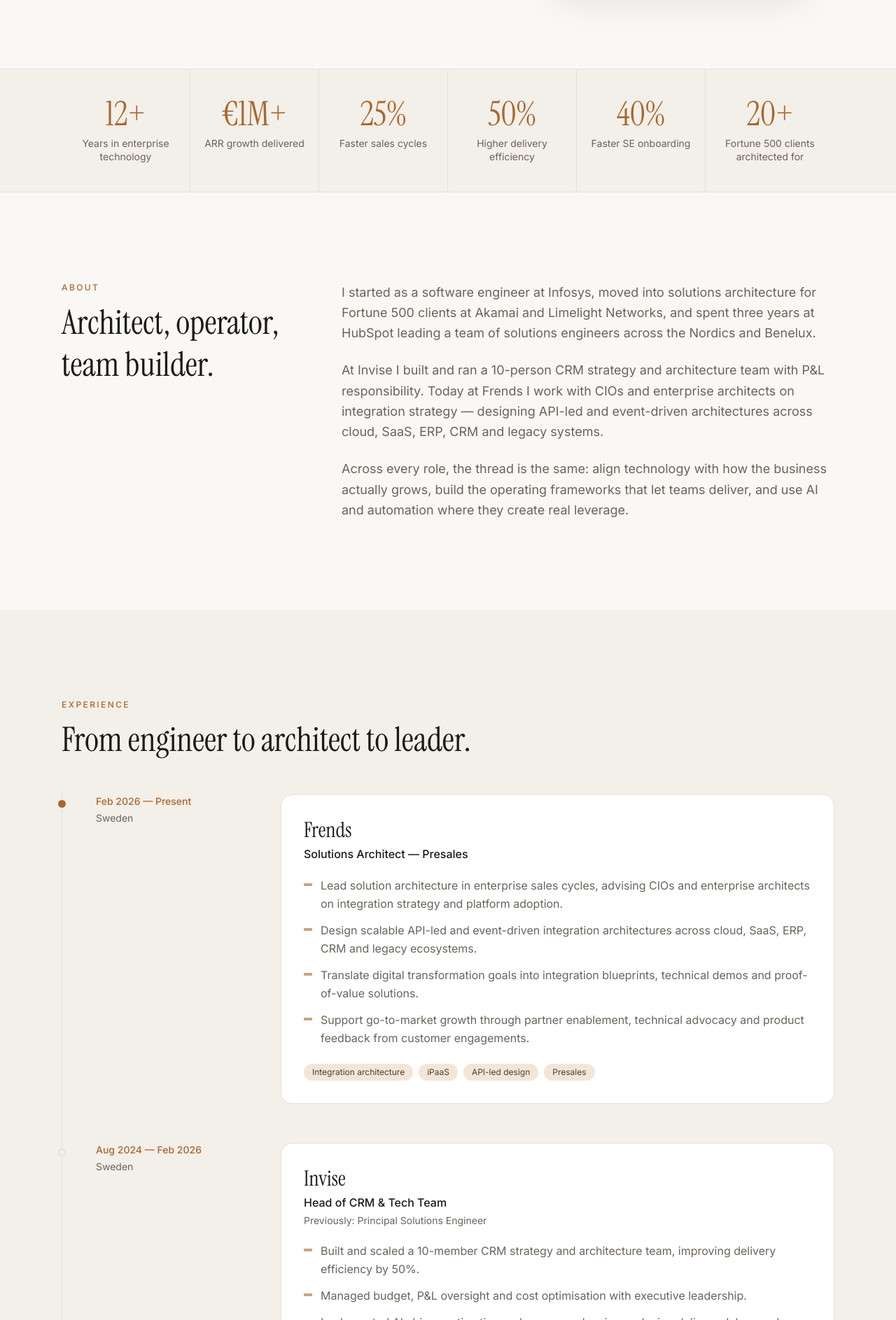
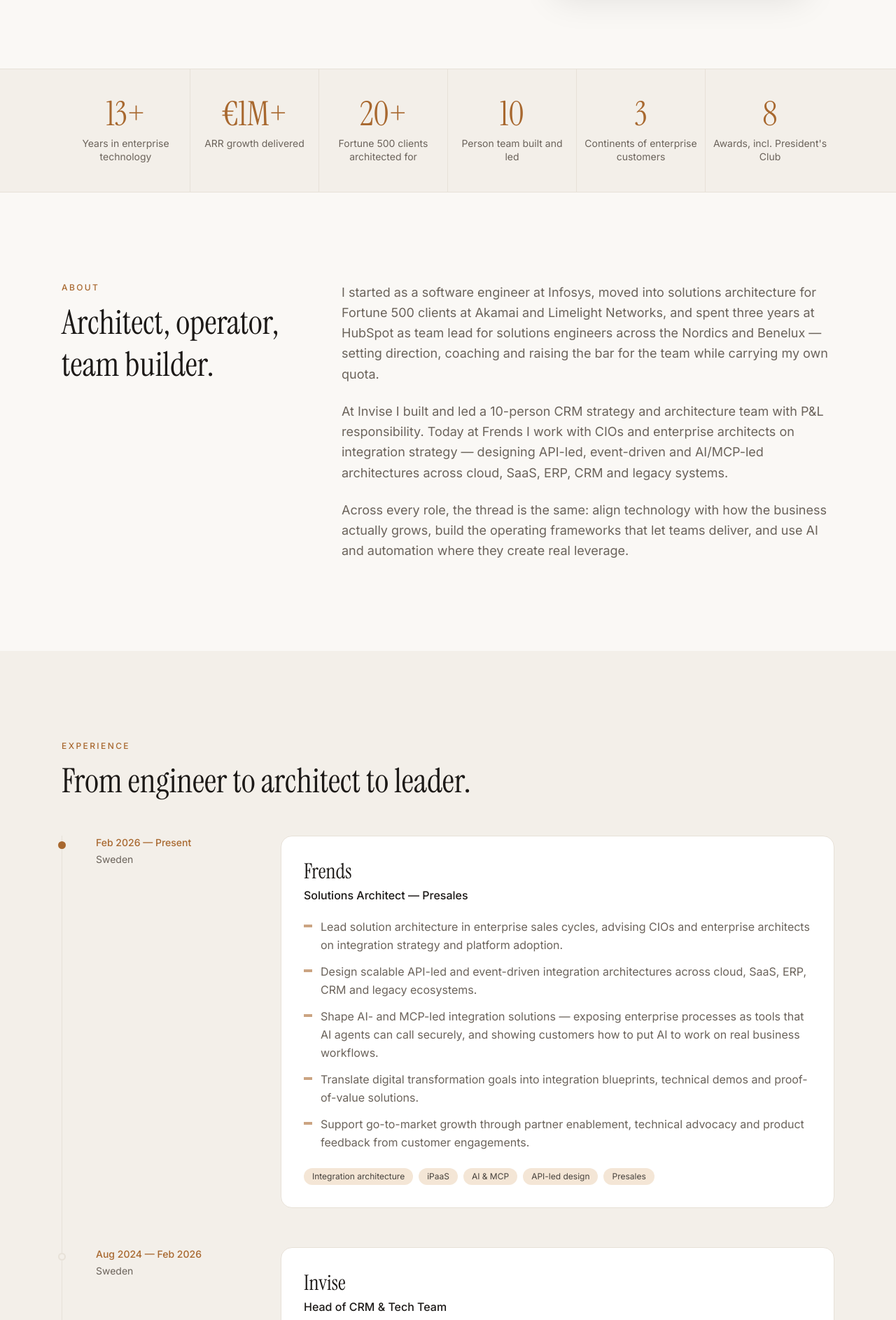
Before and after one commit to rkprabhu1000/rkprabhu1000.github.io, a React (Vite) app: page / in a window 1280 px wide. Shown: the part 654-2540 px from the top of the page at 70% size. Built offline with nearby package versions, Linux system fonts and the light colour scheme.

Commit message:
Refine content: 13+ years, value-focused stats, team lead wording, AI/MCP
Co-Authored-By: Claude Opus 5.5 <noreply@anthropic.com>

```diff
--- a/index.html
+++ b/index.html
@@ -4,7 +4,7 @@
     <meta charset="UTF-8" />
     <meta name="viewport" content="width=device-width, initial-scale=1.0" />
     <title>RK Prabhu — Solutions Architect & Technology Leader</title>
-    <meta name="description" content="RK Prabhu is a Solutions Architect and technology & operations leader with 12+ years across SaaS, CRM, iPaaS, CDN and cloud — designing enterprise integration architectures and building high-performing presales teams." />
+    <meta name="description" content="RK Prabhu is a Solutions Architect and technology, sales & operations leader with 13+ years across SaaS, CRM, iPaaS, CDN and cloud — designing enterprise integration architectures and building high-performing presales teams." />
     <meta name="author" content="RK Prabhu" />
     <link rel="icon" type="image/svg+xml" href="./favicon.svg" />
     <link rel="preconnect" href="https://fonts.googleapis.com" />
--- a/src/data.ts
+++ b/src/data.ts
@@ -8,21 +8,21 @@ export const profile = {
   linkedin: 'https://www.linkedin.com/in/rk-prabhu/',
   headline: 'I help enterprises connect their systems, their teams and their strategy.',
   intro:
-    'Technology & operations leader with 12+ years across SaaS, CRM, iPaaS, CDN and cloud — designing enterprise integration architectures, building high-performing presales teams and turning digital transformation goals into measurable business outcomes.',
+    'Technology, sales & operations leader with 13+ years across SaaS, CRM, iPaaS, CDN and cloud — designing enterprise integration architectures, leading high-performing presales teams and turning digital transformation goals into measurable business outcomes.',
   about: [
-    'I started as a software engineer at Infosys, moved into solutions architecture for Fortune 500 clients at Akamai and Limelight Networks, and spent three years at HubSpot leading a team of solutions engineers across the Nordics and Benelux.',
-    'At Invise I built and ran a 10-person CRM strategy and architecture team with P&L responsibility. Today at Frends I work with CIOs and enterprise architects on integration strategy — designing API-led and event-driven architectures across cloud, SaaS, ERP, CRM and legacy systems.',
+    'I started as a software engineer at Infosys, moved into solutions architecture for Fortune 500 clients at Akamai and Limelight Networks, and spent three years at HubSpot as team lead for solutions engineers across the Nordics and Benelux — setting direction, coaching and raising the bar for the team while carrying my own quota.',
+    'At Invise I built and led a 10-person CRM strategy and architecture team with P&L responsibility. Today at Frends I work with CIOs and enterprise architects on integration strategy — designing API-led, event-driven and AI/MCP-led architectures across cloud, SaaS, ERP, CRM and legacy systems.',
     'Across every role, the thread is the same: align technology with how the business actually grows, build the operating frameworks that let teams deliver, and use AI and automation where they create real leverage.',
   ],
 }
 
 export const stats = [
-  { value: '12+', label: 'Years in enterprise technology' },
+  { value: '13+', label: 'Years in enterprise technology' },
   { value: '€1M+', label: 'ARR growth delivered' },
-  { value: '25%', label: 'Faster sales cycles' },
-  { value: '50%', label: 'Higher delivery efficiency' },
-  { value: '40%', label: 'Faster SE onboarding' },
   { value: '20+', label: 'Fortune 500 clients architected for' },
+  { value: '10', label: 'Person team built and led' },
+  { value: '3', label: 'Continents of enterprise customers' },
+  { value: '8', label: "Awards, incl. President's Club" },
 ]
 
 export type Role = {
@@ -44,10 +44,11 @@ export const experience: Role[] = [
     points: [
       'Lead solution architecture in enterprise sales cycles, advising CIOs and enterprise architects on integration strategy and platform adoption.',
       'Design scalable API-led and event-driven integration architectures across cloud, SaaS, ERP, CRM and legacy ecosystems.',
+      'Shape AI- and MCP-led integration solutions — exposing enterprise processes as tools that AI agents can call securely, and showing customers how to put AI to work on real business workflows.',
       'Translate digital transformation goals into integration blueprints, technical demos and proof-of-value solutions.',
       'Support go-to-market growth through partner enablement, technical advocacy and product feedback from customer engagements.',
     ],
-    skills: ['Integration architecture', 'iPaaS', 'API-led design', 'Presales'],
+    skills: ['Integration architecture', 'iPaaS', 'AI & MCP', 'API-led design', 'Presales'],
   },
   {
     company: 'Invise',
@@ -56,7 +57,8 @@ export const experience: Role[] = [
     period: 'Aug 2024 — Feb 2026',
     earlier: 'Principal Solutions Engineer',
     points: [
-      'Built and scaled a 10-member CRM strategy and architecture team, improving delivery efficiency by 50%.',
+      'Built and scaled a 10-member CRM strategy and architecture team, significantly improving delivery efficiency.',
+      'Led the team day to day — hiring, coaching and career development, setting clear goals and growing future leaders through mentorship and succession planning.',
       'Managed budget, P&L oversight and cost optimisation with executive leadership.',
       'Implemented AI-driven estimation and resource planning, reducing delivery delays and lifting customer satisfaction.',
       'Standardised operational KPIs across CSAT, utilisation and delivery timelines, reducing escalations.',
@@ -70,12 +72,12 @@ export const experience: Role[] = [
     period: 'Jul 2021 — Jul 2024',
     earlier: 'Senior Solutions Engineer II, Senior Solutions Engineer',
     points: [
-      'Led a team of 7 solutions engineers while carrying a quota — full individual attainment and top regional performance in Nordilux.',
+      'Team lead for 7 solutions engineers — guiding deal strategy, coaching and sharing best practice — while carrying a full individual quota and finishing as a top regional performer in Nordilux.',
       'Secured enterprise deals by aligning CRM architecture with customer growth strategies.',
       'Designed AI-driven CRM automation workflows that improved engagement and pipeline conversion.',
-      'Built enablement programmes that cut sales engineer onboarding time by 40%.',
+      'Built enablement programmes that got new sales engineers productive much faster.',
     ],
-    skills: ['SaaS sales engineering', 'CRM architecture', 'Enablement', 'Team leadership'],
+    skills: ['SaaS sales engineering', 'CRM architecture', 'Enablement', 'Team lead'],
   },
   {
     company: 'Limelight Networks',
@@ -83,7 +85,7 @@ export const experience: Role[] = [
     title: 'Solutions Engineer',
     period: 'May 2019 — Aug 2020',
     points: [
-      'Supported enterprise streaming and CDN clients across APAC with 100% quota attainment.',
+      'Supported enterprise streaming and CDN clients across APAC, consistently meeting quota.',
       'Developed analytics models for capacity planning and performance optimisation.',
       'Partnered with product teams to launch network optimisation features for enterprise deployments.',
     ],
@@ -135,8 +137,8 @@ export const expertise = [
     body: 'Bringing AI into real workflows — estimation, resource planning, CRM automation — and analytics-driven decision-making.',
   },
   {
-    title: 'CRM Transformation',
-    body: 'CRM strategy and architecture on HubSpot and Salesforce, aligning customer processes with how the business grows.',
+    title: 'Technology Transformation',
+    body: 'Broad, hands-on experience across the stack — CDN and web performance at Akamai and Limelight, CRM on HubSpot and Salesforce, integration on iPaaS, and now AI — aligning technology with how the business grows.',
   },
   {
     title: 'Stakeholder & Programme Management',
@@ -144,7 +146,7 @@ export const expertise = [
   },
 ]
 
-export const tools = ['Frends', 'HubSpot', 'Salesforce', 'Akamai', 'AWS', 'Jira', 'Confluence', 'Productive', 'Python', 'Bash']
+export const tools = ['Frends', 'HubSpot', 'Salesforce', 'Akamai', 'AWS', 'Claude', 'Jira', 'Confluence', 'Productive']
 
 export const awards = [
   { year: '2024', title: "President's Club Winner", detail: 'Top performer SE, Nordilux FY 2023 — HubSpot' },
```
